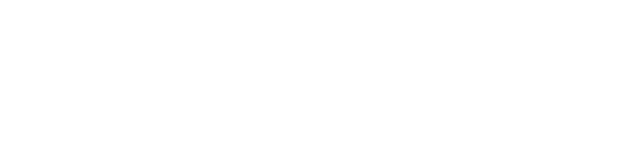
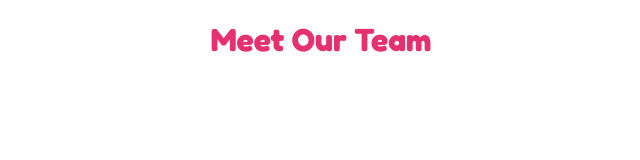
Before and after one commit to Fra-Battaglia/html-css-float-cards, a plain HTML site: page index.html in a window 1280 px wide. Shown: the whole page, without its empty margins (319-959 px from the left). Drawn offline with Linux system fonts and the light colour scheme.

Commit message:
header-done

```diff
--- a/css/stile.css
+++ b/css/stile.css
@@ -0,0 +1,18 @@
+@import url('https://fonts.googleapis.com/css2?family=Fredoka:wght@400;700&display=swap');
+
+* {
+	margin: 0;
+	padding: 0;
+	box-sizing: border-box;
+	font-family: 'Fredoka', sans-serif;
+}
+
+.container {
+	width: 70%;
+	margin: 20px auto;
+	text-align: center;
+}
+
+header h1{
+	color: #E53170;
+}
--- a/index.html
+++ b/index.html
@@ -8,6 +8,8 @@
 		<title>Document</title>
 	</head>
 	<body>
-
+		<header class="container">
+			<h1>Meet Our Team</h1>
+		</header>
 	</body>
 </html>
```
